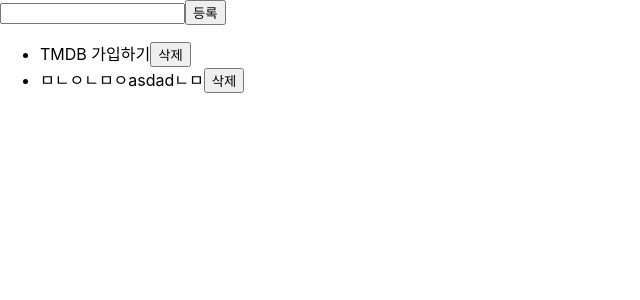
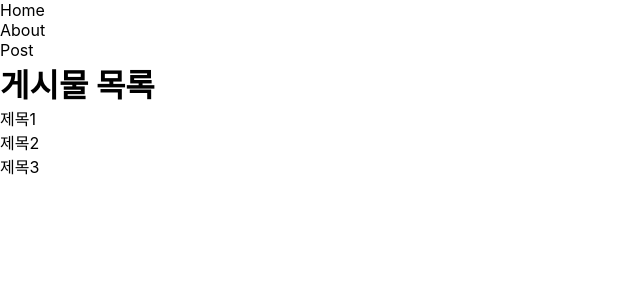
Before and after one commit to kimtaeung020322/20230109_frontend, a React (Create React App) app in the folder movie-list/: page /post in a window 1280 px wide. Shown: the top 300 px of the page, without its empty margins (0-640 px from the left). Built offline with nearby package versions, Linux system fonts and the light colour scheme; data requests are answered from the project's data file.

Commit message:
react router 기본 개념

```diff
--- a/movie-list/package.json
+++ b/movie-list/package.json
@@ -10,6 +10,7 @@
     "json-server": "^0.17.1",
     "react": "^18.2.0",
     "react-dom": "^18.2.0",
+    "react-router-dom": "^6.8.0",
     "react-scripts": "5.0.1",
     "web-vitals": "^2.1.4"
   },
--- a/movie-list/src/App.js
+++ b/movie-list/src/App.js
@@ -1,83 +1,7 @@
-import axios from "axios";
-import { useEffect, useState } from "react";
+import Main from "./component/practice-router/Main";
 
 function App() {
-  const [todos, setTodos] = useState(null);
-  const [text, setText] = useState("");
-
-  const handleText = (e) => {
-    setText(e.target.value);
-  };
-
-  const fetchData = async () => {
-    // async/await : async 함수 내부에서 Promise 앞에 await 붙이면
-    // resolve될 때까지 다음 코드를 실행하지 않는다. => 동기적으로 처리
-    try {
-      let result = await axios.get("http://localhost:5000/todos");
-      setTodos(result.data);
-    } catch (e) {
-      setTodos(null);
-    }
-  };
-
-  useEffect(() => {
-    // 화면에 나타나자마자 한번만 실행.
-    fetchData();
-  }, []);
-
-  const handleSubmit = async () => {
-    let result = await axios.post("http://localhost:5000/todos", {
-      text: text,
-      done: false,
-    });
-
-    // 등록에 성공하면 데이터 다시 받아오기
-    // if(res.)
-    console.log(result);
-    if (result.status === 201) alert("할일이 등록되었습니다.");
-    fetchData();
-  };
-
-  const handleToggle = async (id, done) => {
-    await axios.patch("http://localhost:5000/todos/" + id, {
-      done,
-    });
-
-    fetchData();
-  };
-
-  const handleRemove = async (id) => {
-    try {
-      await axios.delete("http://localhost:5000/todos/" + id);
-      fetchData();
-    } catch (e) {
-      console.log(e);
-    }
-  };
-
-  if (!todos) return <div>데이터가 없습니다.</div>;
-
-  return (
-    <div>
-      <div>
-        <input type="text" onChange={handleText} />
-        <button onClick={handleSubmit}>등록</button>
-      </div>
-      <ul>
-        {todos.map((todo) => (
-          <li
-            key={todo.id}
-            style={{ textDecoration: todo.done && "line-through" }}
-          >
-            <span onClick={() => handleToggle(todo.id, !todo.done)}>
-              {todo.text}
-            </span>
-            <button onClick={() => handleRemove(todo.id)}>삭제</button>
-          </li>
-        ))}
-      </ul>
-    </div>
-  );
+  return <Main />;
 }
 
 export default App;
--- /dev/null
+++ b/movie-list/src/component/practice-router/Header.jsx
@@ -0,0 +1,22 @@
+import { Link } from "react-router-dom";
+
+// react router를 사용할 때는 Link를 이용해야 새로고침이 일어나지 않는다.
+function Header() {
+  return (
+    <div>
+      <ul>
+        <li>
+          <Link to="/">Home</Link>
+        </li>
+        <li>
+          <Link to="/about">About</Link>
+        </li>
+        <li>
+          <Link to="/post">Post</Link>
+        </li>
+      </ul>
+    </div>
+  );
+}
+
+export default Header;
--- /dev/null
+++ b/movie-list/src/component/practice-router/Main.jsx
@@ -0,0 +1,22 @@
+import { BrowserRouter as Router, Route, Routes } from "react-router-dom";
+import Header from "./Header";
+import About from "./page/About";
+import Home from "./page/Home";
+import Post from "./page/Post";
+
+// react-router-dom을 사용하기 위해서 BrowserRouter로 감싸 주어야한다.
+function Main() {
+  return (
+    <Router>
+      <Header />
+      <Routes>
+        {/* path(경로)에 따라 보여줄 element(컴포넌트)를 작성 */}
+        <Route path="/" element={<Home />} />
+        <Route path="/about" element={<About />} />
+        <Route path="/post" element={<Post />} />
+      </Routes>
+    </Router>
+  );
+}
+
+export default Main;
--- /dev/null
+++ b/movie-list/src/component/practice-router/page/About.jsx
@@ -0,0 +1,10 @@
+function About() {
+  return (
+    <div>
+      <h1>About</h1>
+      <p>About 컴포넌트입니다.</p>
+    </div>
+  );
+}
+
+export default About;
--- /dev/null
+++ b/movie-list/src/component/practice-router/page/Home.jsx
@@ -0,0 +1,11 @@
+// src/practice-router/page/Home.jsx
+function Home() {
+  return (
+    <div>
+      <h1>Home</h1>
+      <p>Home 컴포넌트입니다.</p>
+    </div>
+  );
+}
+
+export default Home;
--- /dev/null
+++ b/movie-list/src/component/practice-router/page/Post.jsx
@@ -0,0 +1,14 @@
+function Post() {
+  return (
+    <div>
+      <h1>게시물 목록</h1>
+      <ul>
+        <li>제목1</li>
+        <li>제목2</li>
+        <li>제목3</li>
+      </ul>
+    </div>
+  );
+}
+
+export default Post;
--- a/movie-list/src/index.css
+++ b/movie-list/src/index.css
@@ -1,13 +1,28 @@
 body {
   margin: 0;
-  font-family: -apple-system, BlinkMacSystemFont, 'Segoe UI', 'Roboto', 'Oxygen',
-    'Ubuntu', 'Cantarell', 'Fira Sans', 'Droid Sans', 'Helvetica Neue',
+  font-family: -apple-system, BlinkMacSystemFont, "Segoe UI", "Roboto", "Oxygen",
+    "Ubuntu", "Cantarell", "Fira Sans", "Droid Sans", "Helvetica Neue",
     sans-serif;
   -webkit-font-smoothing: antialiased;
   -moz-osx-font-smoothing: grayscale;
 }
 
 code {
-  font-family: source-code-pro, Menlo, Monaco, Consolas, 'Courier New',
+  font-family: source-code-pro, Menlo, Monaco, Consolas, "Courier New",
     monospace;
 }
+
+* {
+  margin: 0;
+  padding: 0;
+  box-sizing: border-box;
+}
+
+a {
+  text-decoration: none;
+  color: inherit;
+}
+
+li {
+  list-style: none;
+}
```
Also changed, not shown: movie-list/src/component/practice-api/Todos.jsx (added, +84 -0 lines), 1 other file (tests, documents, lock files or other folders).
